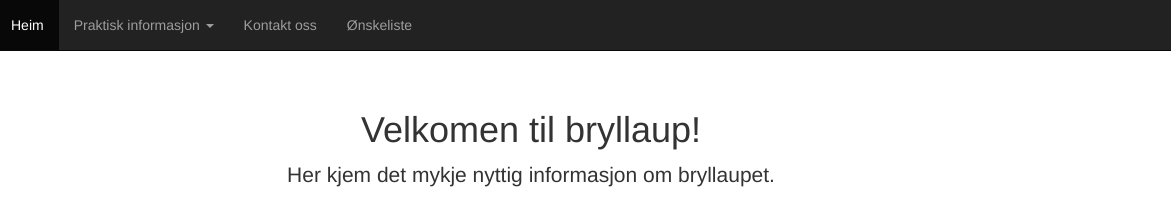
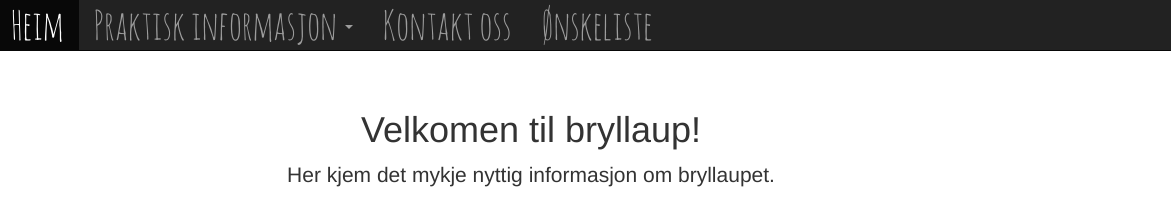
Before and after one commit to oyvindmidtbo/bryllup, a plain HTML site: page index.html in a window 1280 px wide. Shown: the top 206 px of the page, 109-1280 px from the left. Drawn offline with nearby package versions, Linux system fonts and the light colour scheme.

Commit message:
Endret til annen font på header og meny

```diff
--- a/css/custom.css
+++ b/css/custom.css
@@ -1,3 +1,14 @@
 .row {
     margin-top: 20px;
 }
+
+@font-face {
+    font-family: AmaticSC-Regular;
+    src: url(../fonts/amatic/AmaticSC-Regular.ttf);
+    font-weight: 400;
+}
+
+.header-font {
+    font-family: AmaticSC-Regular, serif;
+    font-size: 40px;
+}
--- a/index.html
+++ b/index.html
@@ -31,13 +31,13 @@
                         <span class="icon-bar"></span>
                     </button>
                 </div>
-                <div id="navbar" class="collapse navbar-collapse">
+                <div id="navbar" class="collapse navbar-collapse header-font">
                     <ul class="nav navbar-nav">
                         <img class="navbar-brand" src="bilder/favicon.png">
                         <li class="active"><a href="#">Heim</a></li>
                         <li class="dropdown">
                             <a href="#" class="dropdown-toggle" data-toggle="dropdown" role="button" aria-expanded="false">Praktisk informasjon <span class="caret"></span></a>
-                            <ul class="dropdown-menu" role="menu">
+                            <ul class="dropdown-menu header-font" role="menu">
                                 <li><a href="tidsplan.html">Tidsplan</a></li>
                                 <li><a href="vangskyrkja.html">Vangskyrkja</a></li>
                                 <li><a href="smalahovetunet.html">Smalahovetunet</a></li>
```
Also changed, not shown: kontaktoss.html (+2 -2 lines), onskeliste.html (+2 -2 lines), overnatting.html (+2 -2 lines), smalahovetunet.html (+2 -2 lines), tidsplan.html (+2 -2 lines), vangskyrkja.html (+2 -2 lines), fonts/amatic/Amatic-Bold.ttf (added), fonts/amatic/AmaticSC-Regular.ttf (added), fonts/amatic/SIL Open Font License.txt (added).
